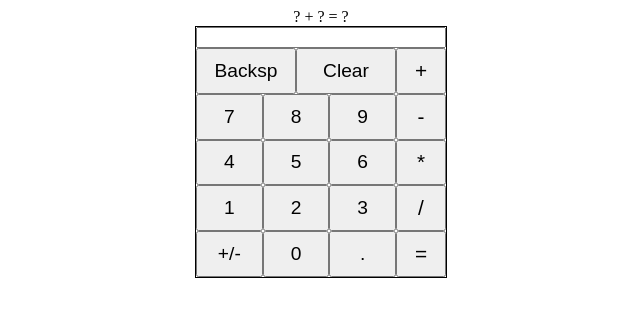
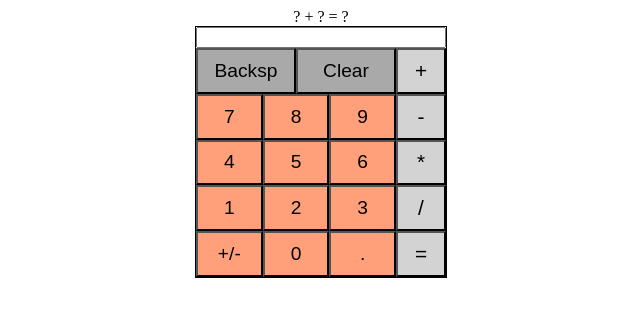
Before and after one commit to kMose/odin-calculator, a plain HTML site: page index.html in a window 1280 px wide. Shown: the whole page, without its empty margins (319-959 px from the left). Drawn offline with Linux system fonts and the light colour scheme.

Commit message:
Add purdy colors

```diff
--- a/styles.css
+++ b/styles.css
@@ -22,6 +22,10 @@
     border: 1px solid black;
 }
 
+.erase-row button{
+    background-color: darkgrey;
+}
+
 button{
     box-sizing: border-box;
     flex: 1 1 100%;
@@ -43,6 +47,7 @@ button{
 
 .operator-column button{
     font-size: 1.3rem;
+    background-color: lightgray;
 }
 
 
@@ -51,3 +56,10 @@ button{
     flex-direction: row;
     flex: 1 1 100%;
 }
+
+.top-row button,
+.middle-row button,
+.bottom-row button,
+.zero-row button{
+    background-color: lightsalmon;
+}
```
Also changed, not shown: notes.txt.
